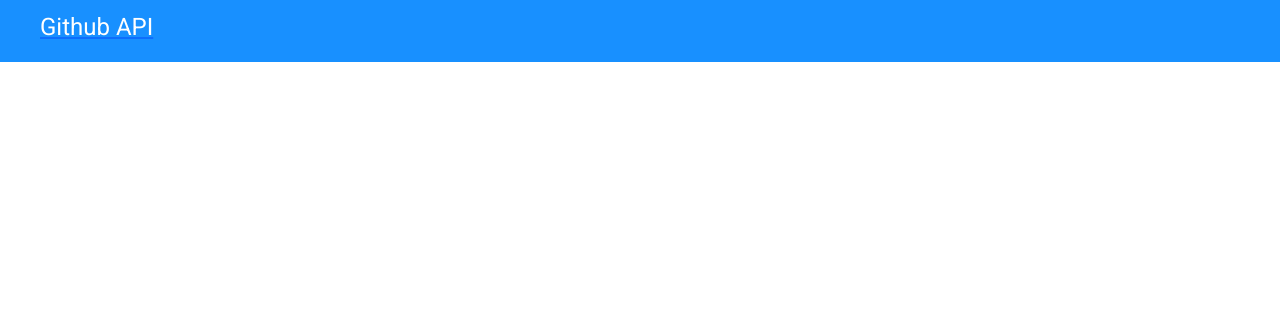
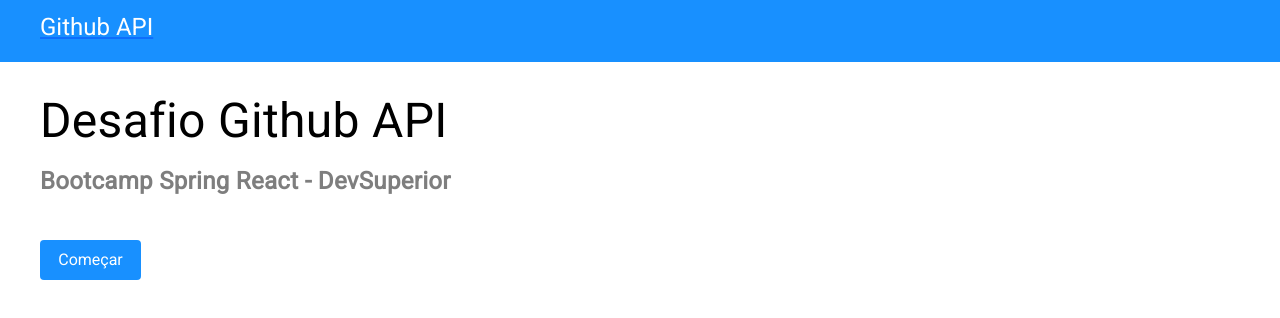
Before and after one commit to fabriciofa/desafio-github-api, a React (Create React App) app: page / in a window 1280 px wide. Shown: the top 318 px of the page. Built offline with nearby package versions, Linux system fonts and the light colour scheme; the HTML template or start-up script is replaced by a standard one.

Commit message:
Home styling

```diff
--- a/src/App.tsx
+++ b/src/App.tsx
@@ -1,11 +1,11 @@
-import Navbar from 'components/Navbar';
-
 import './App.css';
 import 'assets/styles/custom.scss';
 
+import Home from 'pages/Home';
+
 function App() {
   return (
-    <Navbar />
+    <Home />
   );
 }
 
--- /dev/null
+++ b/src/components/Button/index.tsx
@@ -0,0 +1,15 @@
+import "./styles.css";
+
+type Props = {
+  title: string;
+};
+
+const Button = ({ title }: Props) => {
+  return (
+    <button className="button-style bg-primary">
+      <p>{title}</p>
+    </button>
+  );
+};
+
+export default Button;
--- /dev/null
+++ b/src/components/Button/styles.css
@@ -0,0 +1,11 @@
+.button-style {
+    width: 101px;
+    height: 40px;
+    border: 0;
+    border-radius: 4px;
+}
+
+.button-style p {
+    color: #fff;
+    margin-bottom: 0;
+}
--- /dev/null
+++ b/src/pages/Home/index.tsx
@@ -0,0 +1,21 @@
+import Button from "components/Button";
+import Navbar from "components/Navbar";
+
+import "./styles.css";
+
+const Home = () => {
+  return (
+    <>
+      <Navbar />
+      <div className="home-main-container">
+        <div className="home-title">
+          <h1>Desafio Github API</h1>
+          <p>Bootcamp Spring React - DevSuperior</p>
+        </div>
+        <Button title="Começar" />
+      </div>
+    </>
+  );
+};
+
+export default Home;
--- /dev/null
+++ b/src/pages/Home/styles.css
@@ -0,0 +1,20 @@
+.home-main-container {
+   padding: 30px 40px;
+}
+
+.home-title {
+    letter-spacing: 0.02em;
+}
+
+.home-title h1 {
+    font-size: 48px;
+    color: #000;
+    padding-bottom: 5px;
+}
+
+.home-title p {
+    font-size: 24px;
+    font-weight: 700;
+    color: #7e7e7e;
+    padding-bottom: 25px;
+}
```
